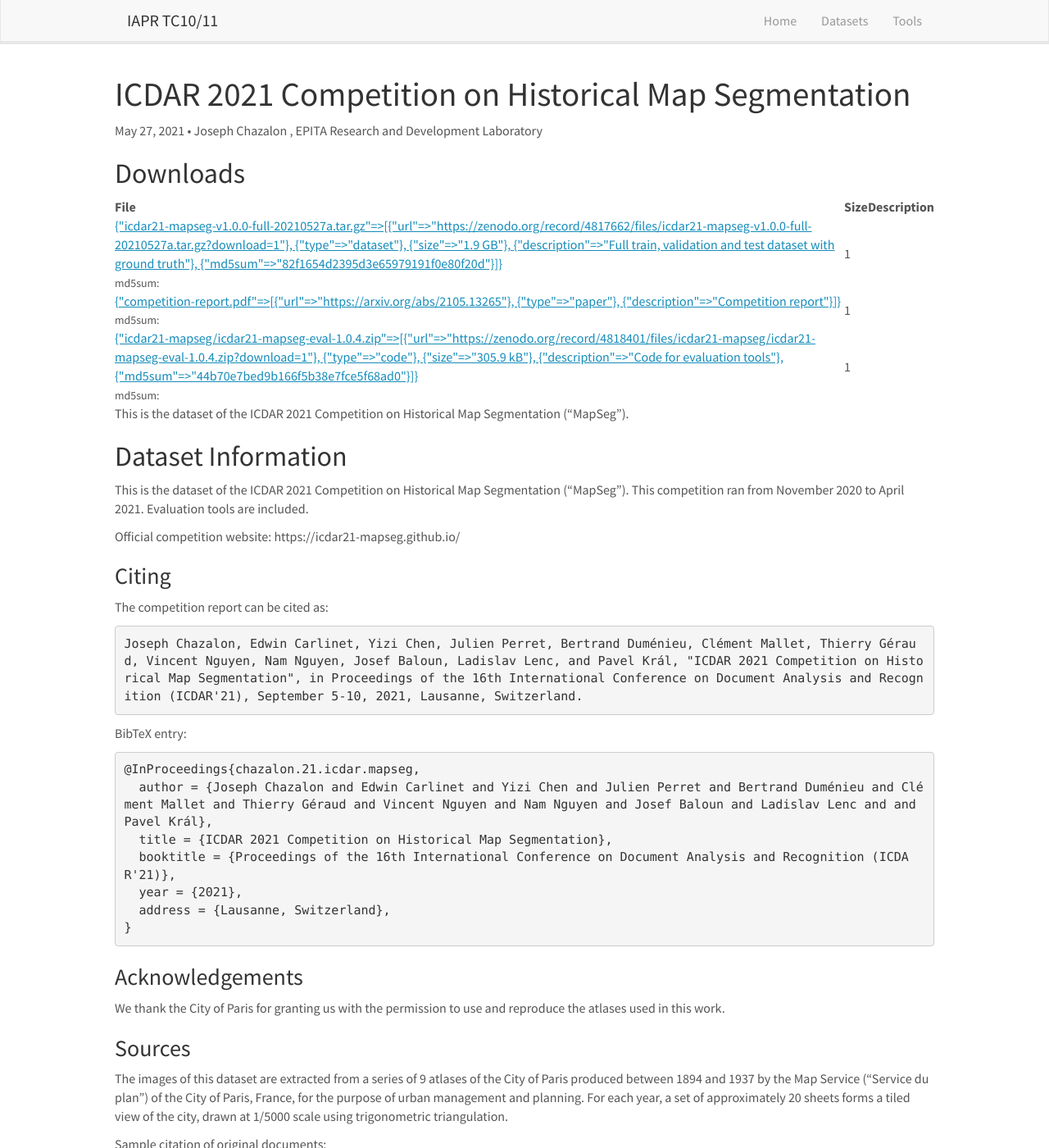
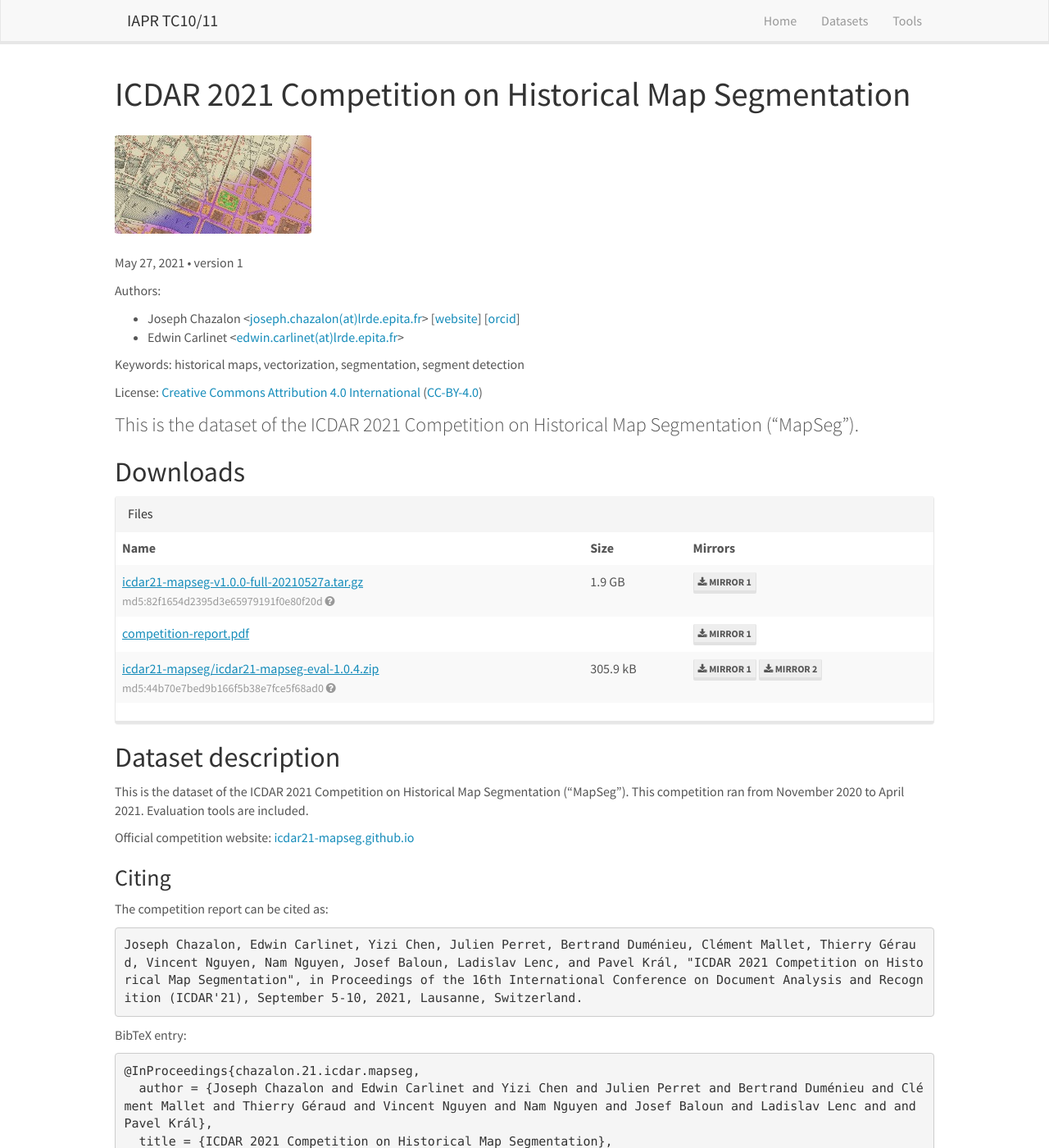
Before and after one commit to TC101-demo/TC101-demo.github.io, a Jekyll site: the page built from _dataset_collection/MapSeg21_1.md, in a window 1280 px wide and 1400 px high. Shown: the whole window at 82% size. Built offline with Jekyll 4.4.1, drawn with Linux system fonts in a browser that asks for light colours; nearby versions of some CDN libraries.

Commit message:
New dataset single page template + frontmatter examples

```diff
--- a/_dataset_collection/MapSeg21_1.md
+++ b/_dataset_collection/MapSeg21_1.md
@@ -11,31 +11,47 @@ publication: icdar_2021  # there should be an official list of publication ids
 title: ICDAR 2021 Competition on Historical Map Segmentation
 submission_date: 2021-05-27
 version: 1
-contact_author: Joseph Chazalon <joseph.chazalon(at)lrde.epita.fr >, EPITA Research and Development Laboratory
+authors:
+  - name: 'Joseph Chazalon'
+    email: 'joseph.chazalon(at)lrde.epita.fr'
+    affiliation: 'EPITA Research and Development Laboratory'
+    website: 'https://jchazalon.github.io/'
+    orcid: '0000-0002-3757-074X'
+  - name: 'Edwin Carlinet'
+    email: 'edwin.carlinet(at)lrde.epita.fr'
+    affiliation: 'EPITA Research and Development Laboratory'
 # See https://spdx.org/licenses/ to indicate the proper Identifier
-license: CC-BY-3.0
+license:
+  identifier: 'CC-BY-4.0'
+  name: 'Creative Commons Attribution 4.0 International'
+  url_terms: 'https://creativecommons.org/licenses/by/4.0/legalcode'
 keywords:  # Much like tags?
     - 'historical maps'
     - 'vectorization'
     - 'segmentation'
+    - 'segment detection'
 # Render this automatically in a side bar in the 'dataset' template?
 downloads:
-    - 'icdar21-mapseg-v1.0.0-full-20210527a.tar.gz':
-      - url: 'https://zenodo.org/record/4817662/files/icdar21-mapseg-v1.0.0-full-20210527a.tar.gz?download=1'
-      - type: dataset
-      - size: '1.9 GB'
-      - description: 'Full train, validation and test dataset with ground truth'
-      - md5sum: '82f1654d2395d3e65979191f0e80f20d'
-    - 'competition-report.pdf':
-      - url: 'https://arxiv.org/abs/2105.13265'
-      - type: paper
-      - description: 'Competition report'
-    - 'icdar21-mapseg/icdar21-mapseg-eval-1.0.4.zip':
-      - url: 'https://zenodo.org/record/4818401/files/icdar21-mapseg/icdar21-mapseg-eval-1.0.4.zip?download=1'
-      - type: code
-      - size: '305.9 kB'
-      - description: 'Code for evaluation tools'
-      - md5sum: '44b70e7bed9b166f5b38e7fce5f68ad0'
+    - filename: 'icdar21-mapseg-v1.0.0-full-20210527a.tar.gz'
+      urls:
+        - 'https://zenodo.org/record/4817662/files/icdar21-mapseg-v1.0.0-full-20210527a.tar.gz?download=1'
+      type: dataset
+      dl_size: '1.9 GB'
+      description: 'Full train, validation and test dataset with ground truth'
+      md5sum: '82f1654d2395d3e65979191f0e80f20d'
+    - filename: 'competition-report.pdf'
+      urls:
+        - 'https://arxiv.org/abs/2105.13265'
+      type: paper
+      description: 'Competition report'
+    - filename: 'icdar21-mapseg/icdar21-mapseg-eval-1.0.4.zip'
+      urls:
+        - 'https://zenodo.org/record/4818401/files/icdar21-mapseg/icdar21-mapseg-eval-1.0.4.zip?download=1'
+        - 'https://github.com/icdar21-mapseg/icdar21-mapseg-eval/archive/refs/tags/1.0.4.zip'
+      type: code
+      dl_size: '305.9 kB'
+      description: 'Code for evaluation tools'
+      md5sum: '44b70e7bed9b166f5b38e7fce5f68ad0'
 thumbnail: 'images/MapSeg21_1/177.jpg'
 # First paragraph by default, should we keep this?
 excerpt_separator: <!--more-->
@@ -43,14 +59,10 @@ excerpt_separator: <!--more-->
 
 This is the dataset of the ICDAR 2021 Competition on Historical Map Segmentation (“MapSeg”).
 <!--more-->
-
-## Dataset Information
-
-This is the dataset of the ICDAR 2021 Competition on Historical Map Segmentation (“MapSeg”).
 This competition ran from November 2020 to April 2021.
 Evaluation tools are included.
 
-Official competition website: https://icdar21-mapseg.github.io/
+Official competition website: [icdar21-mapseg.github.io](https://icdar21-mapseg.github.io/)
 
 ### Citing
 The competition report can be cited as:
--- a/_layouts/dataset.html
+++ b/_layouts/dataset.html
@@ -5,40 +5,95 @@ layout: default
 
   <header class="post-header">
     <h1 class="post-title" itemprop="name headline">{{ page.title }}</h1>
+    {% if page.thumbnail %}
+    <img src="{{page.thumbnail | relative_url}}" class="img-fluid" alt="Dataset illustration">
+    {% endif %}
     <p class="post-meta">
           <time datetime="{{ page.submission_date | date_to_xmlschema }}"
               itemprop="datePublished">{{ page.submission_date | date: "%b %-d, %Y" }}
-            </time>
-    {% if page.contact_author %} • <span itemprop="author" itemscope itemtype="http://schema.org/Person">
-        <span itemprop="name">{{ page.contact_author }}</span></span>
+        </time> •
+        version <span itemprop="version">{{ page.version }}</span>
+    </p>
+    <p class="post-meta">
+      Authors:
+      <ul>
+        {% for author in page.authors %}
+        <li>
+        <span itemprop="author" itemscope itemtype="http://schema.org/Person">
+          {% if author.name %}<span itemprop="name">{{ author.name }}</span>{% endif %}
+          {% if author.email %}&lt;<a href="mailto:{{ author.email | escape }}"><span itemprop="email">{{ author.email }}</span></a>&gt;{% endif %}
+          {% if autor.affiliation %}<span>{{ author.affiliation }}</span>{% endif %}
+          {% if author.website %}[<a href="{{ author.website | escape }}"><span>website</span></a>]{% endif %}
+          {% if author.orcid %}[<a href="https://orcid.org/{{ author.orcid }}"><span>orcid</span></a>]{% endif %}
+        </span>
+        </li>
+        {% endfor %}
+      </ul>
+    </p>
+    {% if page.keywords %}
+    <p class="post-meta">
+      Keywords: <span itemprop="keywords">{{ page.keywords | array_to_sentence_string: "" }}</span>
+    </p>
+    {% endif %}
+    {% if page.license %}
+    <p class="post-meta">
+      License: <a href="{{ page.license.url_terms }}"><span itemprop="license">{{ page.license.name }}</span></a>
+      {% if page.license.identifier %}
+      (<a href="https://spdx.org/licenses/{{ page.license.identifier }}.html"><span>{{ page.license.identifier }}</span></a>)
       {% endif %}
     </p>
+    {% endif %}
+    {% if page.excerpt %}
+      <span itemprop="abstract" class="lead">{{ page.excerpt }}</span>
+    {% endif %}
   </header>
 
   {% if page.downloads %}
+  <!-- DOWNLOAD TABLE BEGIN -->
   <h2>Downloads</h2>
-  <table>
+  <div class="panel panel-default" id="files">
+    <div class="panel-heading">
+        Files
+    </div>
+    <div>
+    <table class="table table-striped">
       <thead>
-        <tr>
-            <th>File</th>
+        <tr class="">
+          <th>Name</th>
           <th>Size</th>
-            <th>Description</th>
+          <th>Mirrors</th>
         </tr>
       </thead>
       <tbody>
         {% for file in page.downloads %}
         <tr>
-    <td><a href="{{ file.url  }}">{{ file  }}</a><br><small>md5sum: {{ file.md5sum }}</small></td>
-    <td>{{ file.size }}</td>
-    <td>{{ file.description }}</td>
+          <td>
+            <a class="filename" href="{{ file.urls[0] }}">{{ file.filename }}</a>
+            {% if file.md5sum %}
+            <br><small class="text-muted nowrap">md5:{{ file.md5sum }} <i class="fa fa-question-circle text-muted" title="This is the file fingerprint (MD5 checksum), which can be used to verify the file integrity."></i></small>
+            {% endif %}
+          </td>
+          <td class="nowrap">{% if file.dl_size %}{{ file.dl_size }}{% endif %}</td>
+          <td><span>
+            {% assign url_counter = 0 %}
+            {% for url_mirror in file.urls %}
+            {% assign url_counter = url_counter | plus: 1 %}
+            <a class="btn btn-xs btn-default" href="{{ url_mirror }}"><i class="fa fa-download"></i> Mirror {{ url_counter }}</a></span>
+            {% endfor %}
+          </td>
         </tr>
         {% endfor %}
       </tbody>
       </table>
+    </div>
+  </div>
   {% endif %}
+  <!-- DOWNLOAD TABLE END -->
+
 
 
   <div class="post-content" itemprop="articleBody">
+    <h2>Dataset description</h2>
     {{ content }}
   </div>
 
```
Also changed, not shown: _dataset_collection/ICDAR2019-CROHME-TDF_1.md (+14 -7 lines). Lines whose indentation alone changed are shown as unchanged.
